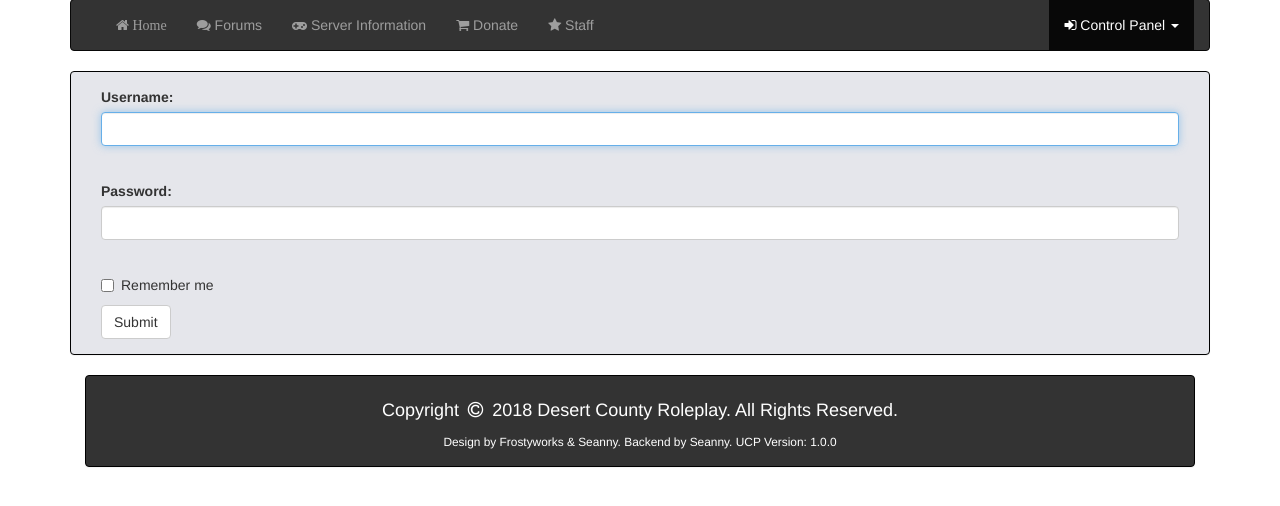
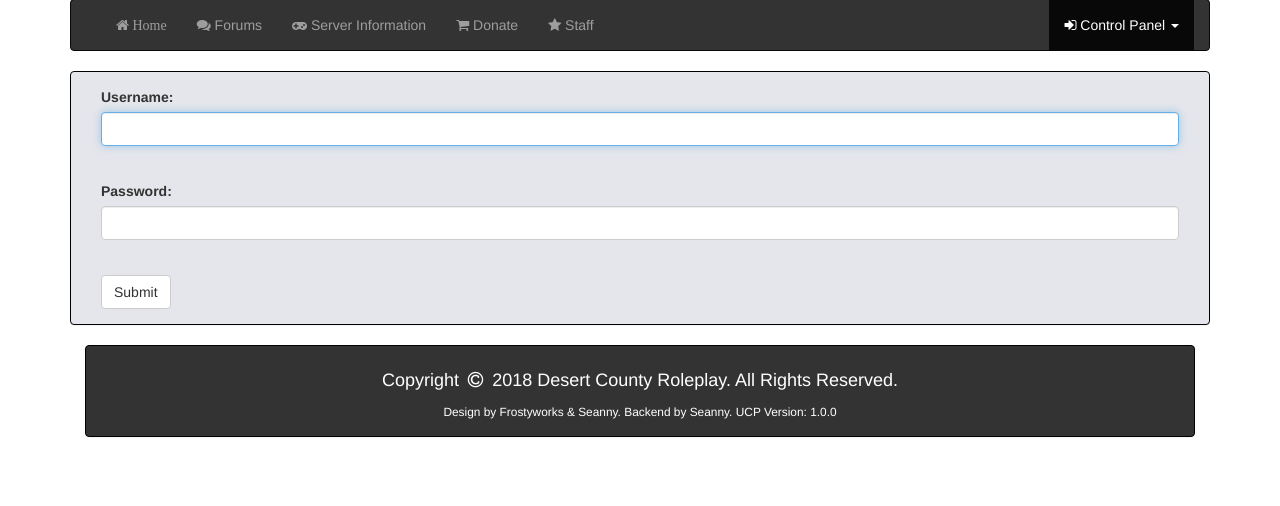
Before and after one commit to AliLogic/DC-RP-UCP, a PHP site: page /index.php?page=login in a window 1280 px wide. Shown: the part 262-768 px from the top of the page. Run offline with PHP 8.4, Linux system fonts and the light colour scheme; data that the repository does not hold is empty; some libraries are stand-ins or nearby versions.

Commit message:
Remove Remember me (temporary)

```diff
--- a/pages/login.php
+++ b/pages/login.php
@@ -10,9 +10,6 @@
             <label for="password">Password:</label><br>
             <input name="password" type="password" class="form-control" id="password" required><br>
             </div>
-            <div class="checkbox">
-                <label><input type="checkbox"> Remember me</label>
-            </div>
             <button type="submit" class="btn btn-default">Submit</button>
             </form>
         </div>
```
